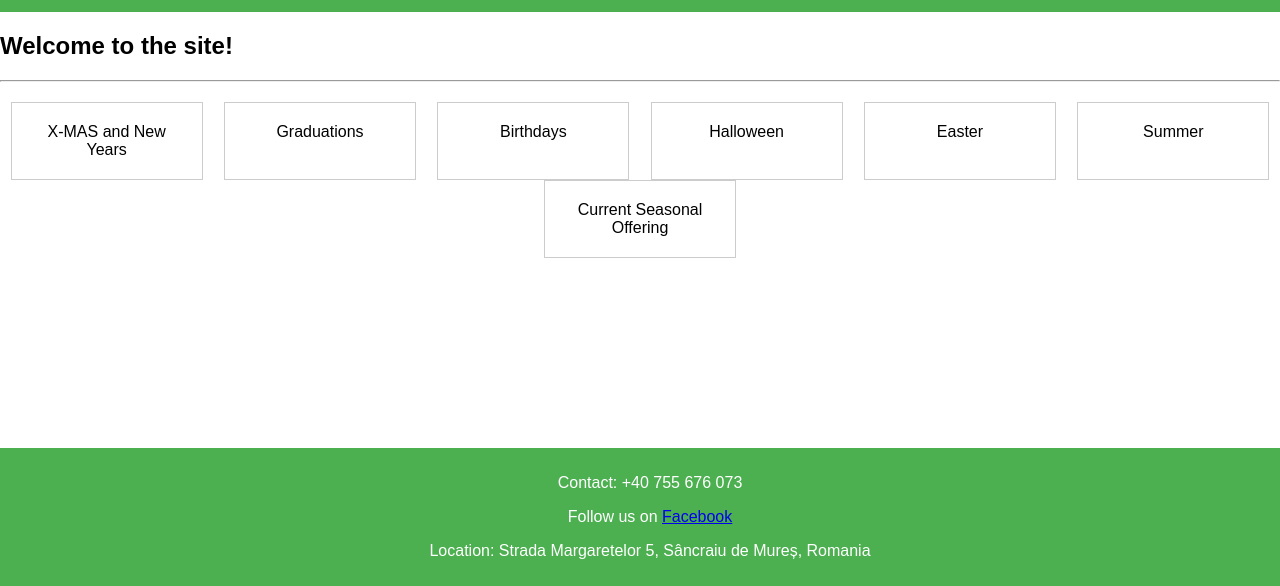
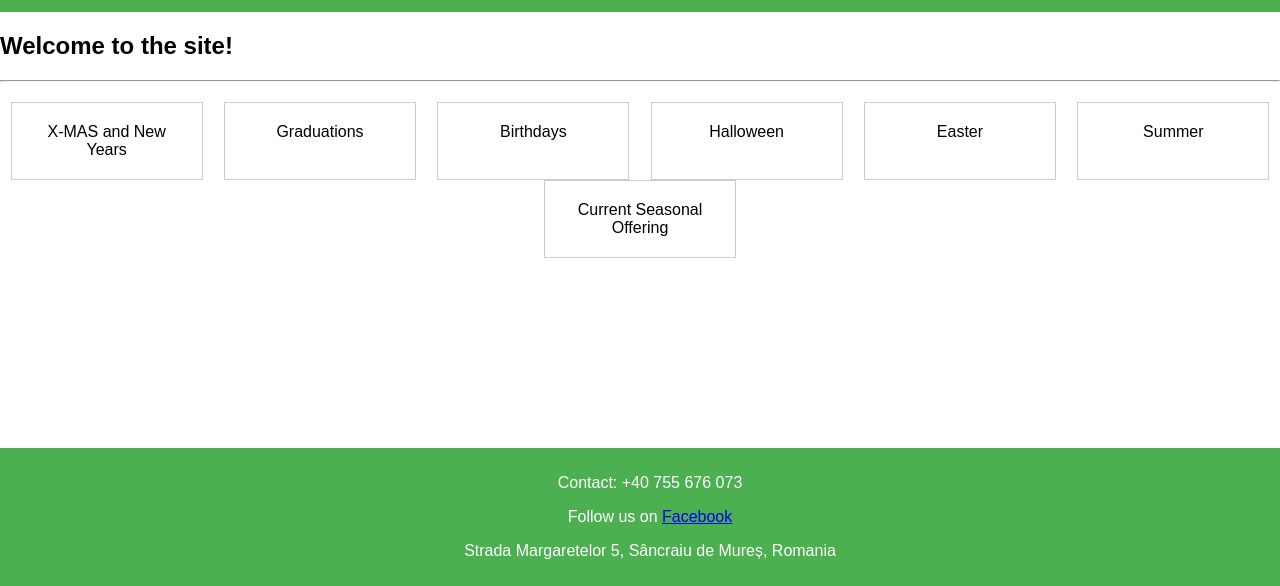
Before and after one commit to Floraria-Margarete/floraria-margarete.github.io, a plain HTML site: page index.html in a window 1280 px wide. Shown: the part 214-800 px from the top of the page. Drawn offline with Linux system fonts and the light colour scheme.

Commit message:
Update index.html

```diff
--- a/index.html
+++ b/index.html
@@ -49,7 +49,7 @@
     <footer class="footer">
         <p>Contact: +40 755 676 073</p>
         <p>Follow us on <a href="https://www.facebook.com/Margareta.margarete.5">Facebook</a></p>
-        <p>Location: Strada Margaretelor 5, Sâncraiu de Mureș, Romania</p>
+        <p>Strada Margaretelor 5, Sâncraiu de Mureș, Romania</p>
     </footer>
 
     <script src="script.js"></script>
```
